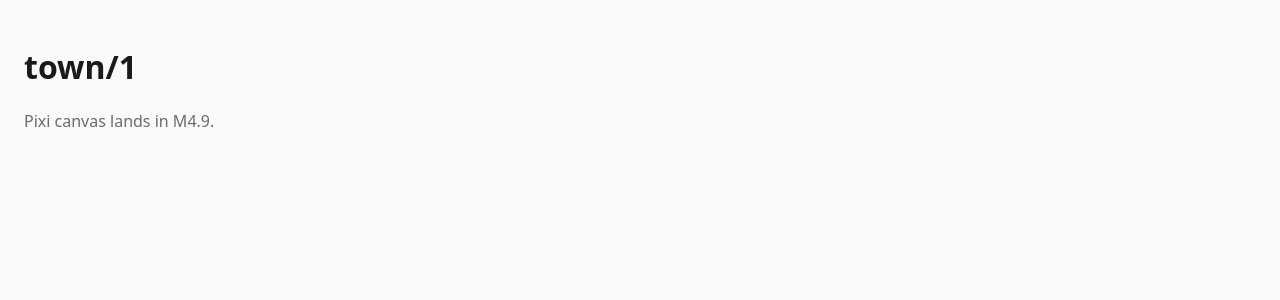
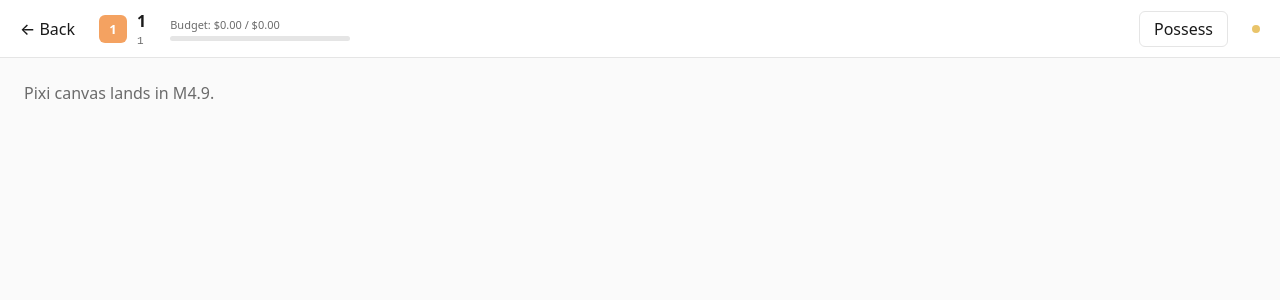
Before and after one commit to protess/cliptown, a React (Vite) app in the folder packages/frontend/: page /town/1 in a window 1280 px wide. Shown: the top 300 px of the page. Built offline with nearby package versions, Linux system fonts and the light colour scheme; no server answers; a web font is replaced by a local one.

Commit message:
feat(M4.8): /town top bar with possess toggle

```diff
--- a/packages/frontend/src/town/Town.tsx
+++ b/packages/frontend/src/town/Town.tsx
@@ -1,13 +1,23 @@
 import { useParams } from "react-router-dom";
+import { TownTopBar } from "./TownTopBar.js";
 
 export function Town() {
   const { id } = useParams<{ id: string }>();
+  if (!id) return <p style={{ padding: 24 }}>Missing town id.</p>;
   return (
-    <div style={{ padding: 24 }}>
-      <h1 style={{ fontWeight: 700 }}>town/{id}</h1>
-      <p style={{ color: "var(--fg-secondary)" }}>
+    <div
+      style={{
+        display: "flex",
+        flexDirection: "column",
+        minHeight: "100vh",
+      }}
+    >
+      <TownTopBar startupId={id} />
+      <main
+        style={{ flex: 1, padding: 24, color: "var(--fg-secondary)" }}
+      >
         Pixi canvas lands in M4.9.
-      </p>
+      </main>
     </div>
   );
 }
--- /dev/null
+++ b/packages/frontend/src/town/TownTopBar.tsx
@@ -0,0 +1,185 @@
+/**
+ * TownTopBar: horizontal top band for the `/town/:id` route. Shows a Back link
+ * to /console, the startup name + monogram in the deterministic startup hue,
+ * a thin budget bar with the same 80% / 95% / 100% thresholds as MainHeader,
+ * a Possess/Unpossess toggle that sends ConsoleInbound::Operator(Un)Possess
+ * over /ws/console, and a small connection-status dot.
+ *
+ * Phase 0 / M4.8 — possession is detected by the presence of the operator
+ * avatar (`__operator__`) in `state.avatars`, mirroring M1.12 cmd_console.
+ */
+import { useState, type CSSProperties } from "react";
+import { Link } from "react-router-dom";
+import { useWorld } from "../hooks/useWorld.js";
+
+const HUES = [
+  "#E63946",
+  "#F4A261",
+  "#E9C46A",
+  "#2A9D8F",
+  "#264653",
+  "#A663CC",
+  "#FF8FAB",
+  "#83A4D4",
+] as const;
+
+const OPERATOR_AVATAR_ID = "__operator__";
+
+function hueFor(id: string): string {
+  let h = 0;
+  for (let i = 0; i < id.length; i++) h = (h * 31 + id.charCodeAt(i)) | 0;
+  return HUES[Math.abs(h) % HUES.length]!;
+}
+
+function monogramFor(name: string | undefined, id: string): string {
+  const src = name && name.trim().length > 0 ? name : id;
+  return src.slice(0, 1).toUpperCase();
+}
+
+export function TownTopBar({ startupId }: { startupId: string }) {
+  const { state, send } = useWorld();
+  const s = state.startups[startupId];
+  const possessing = OPERATOR_AVATAR_ID in state.avatars;
+  const [busy, setBusy] = useState(false);
+
+  const togglePossess = () => {
+    setBusy(true);
+    if (possessing) {
+      send({ type: "operator_unpossess", v: 1 });
+    } else {
+      send({ type: "operator_possess", v: 1, startup_id: startupId });
+    }
+    setTimeout(() => setBusy(false), 250);
+  };
+
+  const hue = hueFor(startupId);
+  const spent = s?.budget_spent_usd ?? 0;
+  const cap = s?.budget_cap_usd ?? 0;
+  const ratio = cap > 0 ? Math.min(spent / cap, 1.2) : 0;
+  const barColor =
+    ratio >= 1
+      ? "#D62828"
+      : ratio >= 0.95
+        ? "#E69F00"
+        : ratio >= 0.8
+          ? "#E9C46A"
+          : hue;
+
+  return (
+    <div style={bandStyle}>
+      <Link to="/console" style={backStyle} aria-label="Back to console">
+        ← Back
+      </Link>
+
+      <div style={{ display: "flex", alignItems: "center", gap: 10 }}>
+        <span
+          aria-hidden
+          style={{
+            width: 28,
+            height: 28,
+            borderRadius: 6,
+            background: hue,
+            color: "white",
+            display: "grid",
+            placeItems: "center",
+            fontWeight: 700,
+            fontSize: 13,
+          }}
+        >
+          {monogramFor(s?.name, startupId)}
+        </span>
+        <div>
+          <div style={{ fontWeight: 600 }}>{s?.name ?? startupId}</div>
+          <div style={{ fontSize: 11, color: "var(--fg-secondary)" }}>
+            <code>{startupId}</code>
+          </div>
+        </div>
+      </div>
+
+      <div
+        style={{
+          display: "flex",
+          flexDirection: "column",
+          gap: 4,
+          minWidth: 180,
+        }}
+      >
+        <div style={{ fontSize: 11, color: "var(--fg-secondary)" }}>
+          Budget: ${spent.toFixed(2)} / ${cap.toFixed(2)}
+        </div>
+        <div style={budgetTrackStyle}>
+          <div
+            aria-label="budget-bar"
+            style={{
+              width: `${Math.min(ratio, 1) * 100}%`,
+              height: "100%",
+              background: barColor,
+              transition: "width 200ms ease",
+            }}
+          />
+        </div>
+      </div>
+
+      <button
+        onClick={togglePossess}
+        disabled={busy}
+        aria-pressed={possessing}
+        style={{
+          marginLeft: "auto",
+          font: "inherit",
+          background: possessing ? "var(--fg)" : "var(--raised)",
+          color: possessing ? "var(--bg)" : "var(--fg)",
+          border: "1px solid var(--border)",
+          borderRadius: 6,
+          padding: "6px 14px",
+          cursor: busy ? "wait" : "pointer",
+          fontWeight: 500,
+        }}
+      >
+        {possessing ? "Unpossess" : "Possess"}
+      </button>
+
+      <span
+        aria-label="connection-status"
+        title={state.status}
+        style={{
+          width: 8,
+          height: 8,
+          borderRadius: "50%",
+          background:
+            state.status === "open"
+              ? "#2A9D8F"
+              : state.status === "connecting"
+                ? "#E9C46A"
+                : "#D62828",
+        }}
+      />
+    </div>
+  );
+}
+
+const bandStyle: CSSProperties = {
+  display: "flex",
+  alignItems: "center",
+  gap: 24,
+  padding: "10px 20px",
+  borderBottom: "1px solid var(--border)",
+  background: "var(--raised)",
+  position: "sticky",
+  top: 0,
+  zIndex: 10,
+};
+
+const backStyle: CSSProperties = {
+  textDecoration: "none",
+  color: "var(--fg)",
+  fontWeight: 500,
+};
+
+const budgetTrackStyle: CSSProperties = {
+  width: "100%",
+  height: 5,
+  background: "var(--border)",
+  borderRadius: 3,
+  overflow: "hidden",
+};
```
